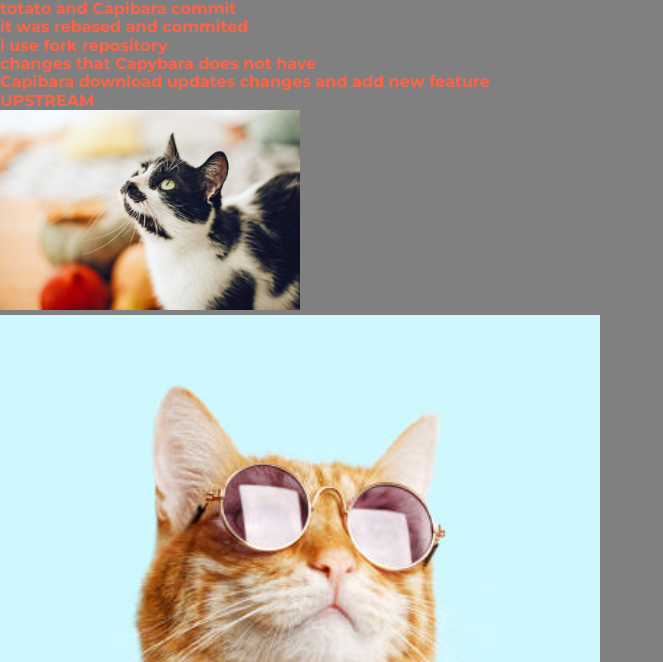
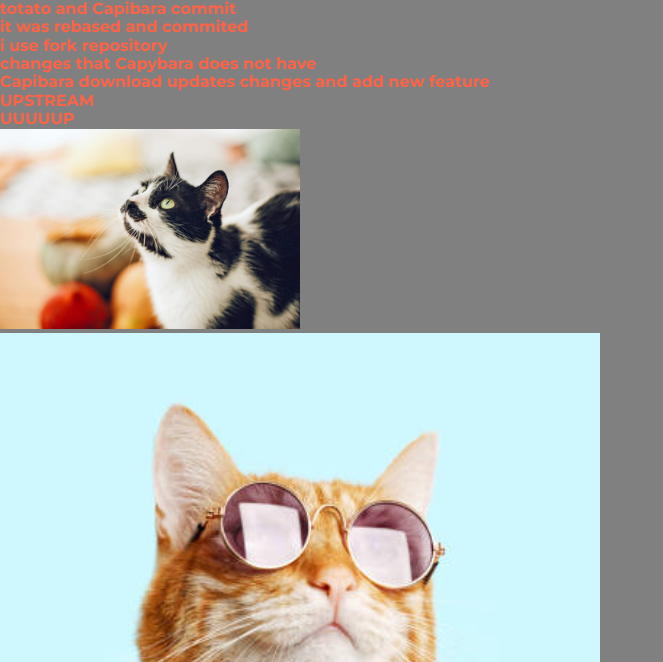
Before and after one commit to totato4/webpackLearn, a website built with webpack: page src/index.html in a window 1280 px wide. Shown: the part 138-800 px from the top of the page, without its empty margins (0-663 px from the left). Built offline with nearby package versions, Linux system fonts and the light colour scheme; a web font is replaced by a local one.

Commit message:
commitDev

```diff
--- a/src/index.html
+++ b/src/index.html
@@ -17,6 +17,7 @@
         <div>changes that Capybara does not have</div>
         <div>Capibara download updates changes and add new feature</div>
         <div>UPSTREAM</div>
+        <div>UUUUUP</div>
 
         <img style="width: 300px" src="img/cat.jpg" alt="cat picture">
     </main>
```
